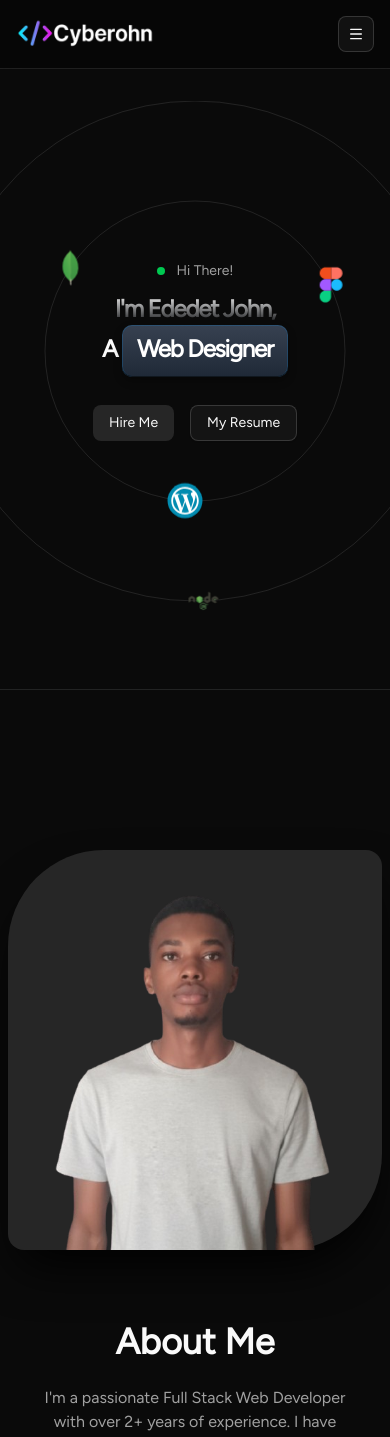
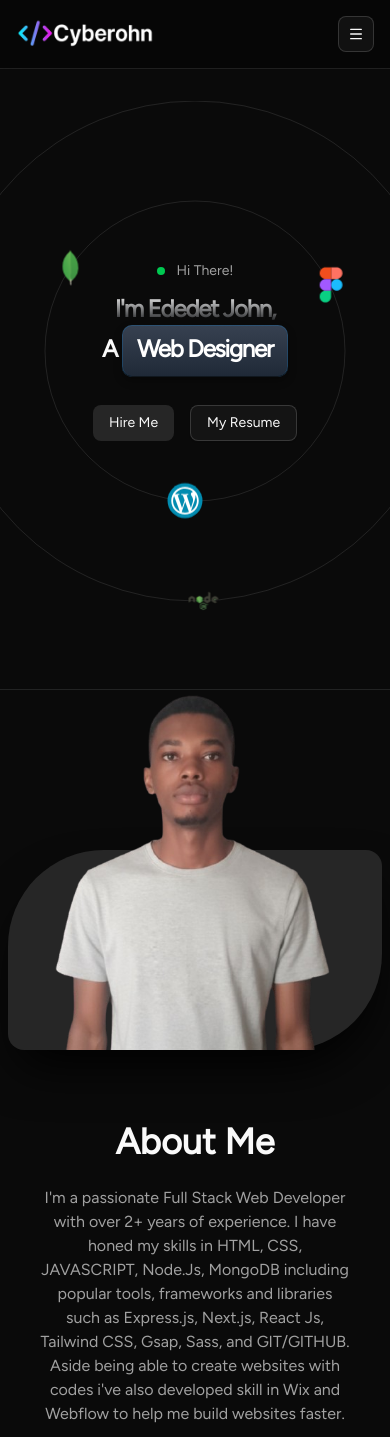
Before and after one commit to cyberohn2/cyberohn, a Next.js app: page / in a window 390 px wide. Shown: the top 1437 px of the page. Built offline with nearby package versions, Linux system fonts and the light colour scheme.

Commit message:
updated: about section layout

```diff
--- a/src/Components/AppComponent/About.tsx
+++ b/src/Components/AppComponent/About.tsx
@@ -26,7 +26,7 @@ const About = () => {
               </Link>
             </div>
           </div>
-          <div className='basis-1/4 lg:basis-1/2 w-fit h-[200px] flex items-end justify-center relative isolate bg-accent -z-10 rounded-tl-[6rem] rounded-br-[6rem] rounded-tr-2xl rounded-bl-2xl  shadow-2xl shadow-[black] mt-40 mx-auto'>
+          <div className='lg:basis-1/2 w-fit h-[200px] flex items-end justify-center relative isolate bg-accent -z-10 rounded-tl-[6rem] rounded-br-[6rem] rounded-tr-2xl rounded-bl-2xl  shadow-2xl shadow-[black] mt-40 mx-auto'>
             <Image
               src={myPic}
               alt="Cyberohn image"
```
